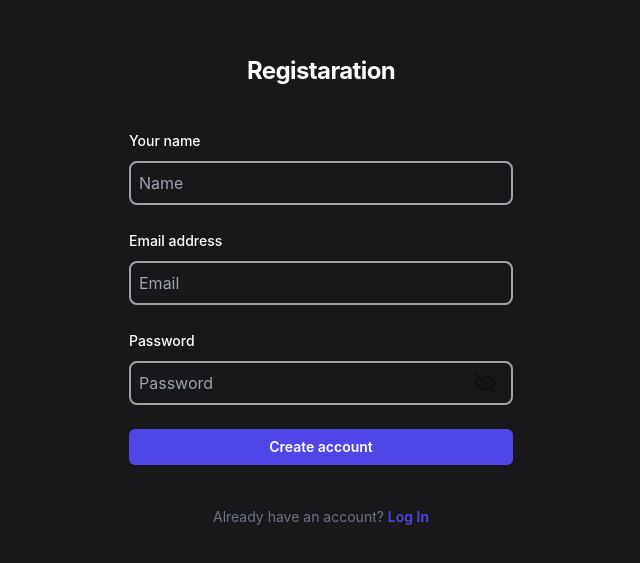
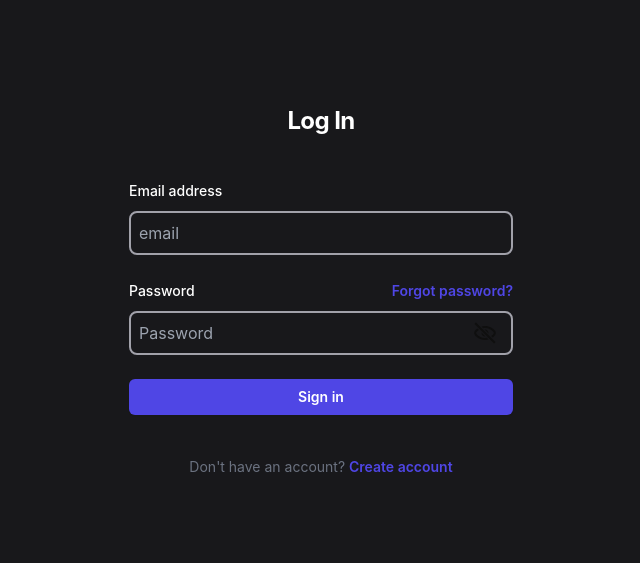
Before and after one commit to OlAndrey/Cloud-Storage, a React (Create React App) app in the folder client/: page / in a window 1280 px wide. Shown: the part 129-692 px from the top of the page, without its empty margins (319-959 px from the left). Built offline with nearby package versions, Linux system fonts and the light colour scheme.

Commit message:
feat(client): login component created and styled

```diff
--- a/client/src/App.tsx
+++ b/client/src/App.tsx
@@ -1,10 +1,11 @@
-import Registry from './components/Registry'
+import Login from './components/Login'
+// import Registry from './components/Registry'
 
 const App = () => {
   return (
     <div className='h-screen bg-zinc-900 text-white'>
       <div className='h-full container mx-auto px-4'>
-        <Registry />
+        <Login />
       </div>
     </div>
   )
--- /dev/null
+++ b/client/src/components/Login.tsx
@@ -0,0 +1,90 @@
+import { SubmitHandler, useForm } from 'react-hook-form'
+import TextInput from './TextInput'
+import PasswordInput from './PasswordInput'
+import { IFormValues } from '../types/form'
+
+const Login = () => {
+  const {
+    register,
+    formState: { errors, isValid },
+    handleSubmit,
+  } = useForm<IFormValues>({
+    mode: 'onChange',
+  })
+
+  const onSubmit: SubmitHandler<IFormValues> = async (formData, e) => {
+    e?.preventDefault()
+    console.log(formData)
+  }
+
+  return (
+    <div className='flex min-h-full flex-1 flex-col justify-center px-6 py-12 lg:px-8'>
+      <div className='sm:mx-auto sm:w-full sm:max-w-sm'>
+        <h2 className='mt-10 text-center text-2xl font-bold leading-9 tracking-tight'>Log In</h2>
+      </div>
+
+      <div className='mt-10 sm:mx-auto sm:w-full sm:max-w-sm'>
+        <form className='space-y-6' onSubmit={handleSubmit(onSubmit)}>
+          <div>
+            <label htmlFor='email' className='block text-sm font-medium leading-6'>
+              <span>Email address</span>
+            </label>
+            <div className='mt-2'>
+              <TextInput
+                placeholder='email'
+                label='email'
+                type='email'
+                register={register}
+                pattern={{ value: /^[^@ ]+@[^@ ]+\.[^@ .]{2,}$/, message: 'Email is not valid' }}
+                minLength={{ value: 1, message: 'Email must not be empty' }}
+                error={errors.email}
+              />
+            </div>
+          </div>
+
+          <div>
+            <div className='flex items-center justify-between'>
+              <label htmlFor='password' className='block text-sm font-medium leading-6'>
+                Password
+              </label>
+              <div className='text-sm'>
+                <a href='#' className='font-semibold text-indigo-600 hover:text-indigo-500'>
+                  Forgot password?
+                </a>
+              </div>
+            </div>
+            <div className='mt-2'>
+              <PasswordInput
+                placeholder={'Password'}
+                label='password'
+                register={register}
+                required={true}
+                minLength={{ value: 1, message: 'Password must not be empty' }}
+                error={errors.password}
+              />
+            </div>
+          </div>
+
+          <div>
+            <button
+              type='submit'
+              disabled={!isValid}
+              className='flex w-full justify-center rounded-md bg-indigo-600 px-3 py-1.5 text-sm font-semibold leading-6 text-white shadow-sm hover:bg-indigo-500 focus-visible:outline focus-visible:outline-2 focus-visible:outline-offset-2 focus-visible:outline-indigo-600'
+            >
+              Sign in
+            </button>
+          </div>
+        </form>
+
+        <p className='mt-10 text-center text-sm text-gray-500'>
+          Don&apos;t have an account?{' '}
+          <a href='#' className='font-semibold leading-6 text-indigo-600 hover:text-indigo-500'>
+            Create account
+          </a>
+        </p>
+      </div>
+    </div>
+  )
+}
+
+export default Login
```
